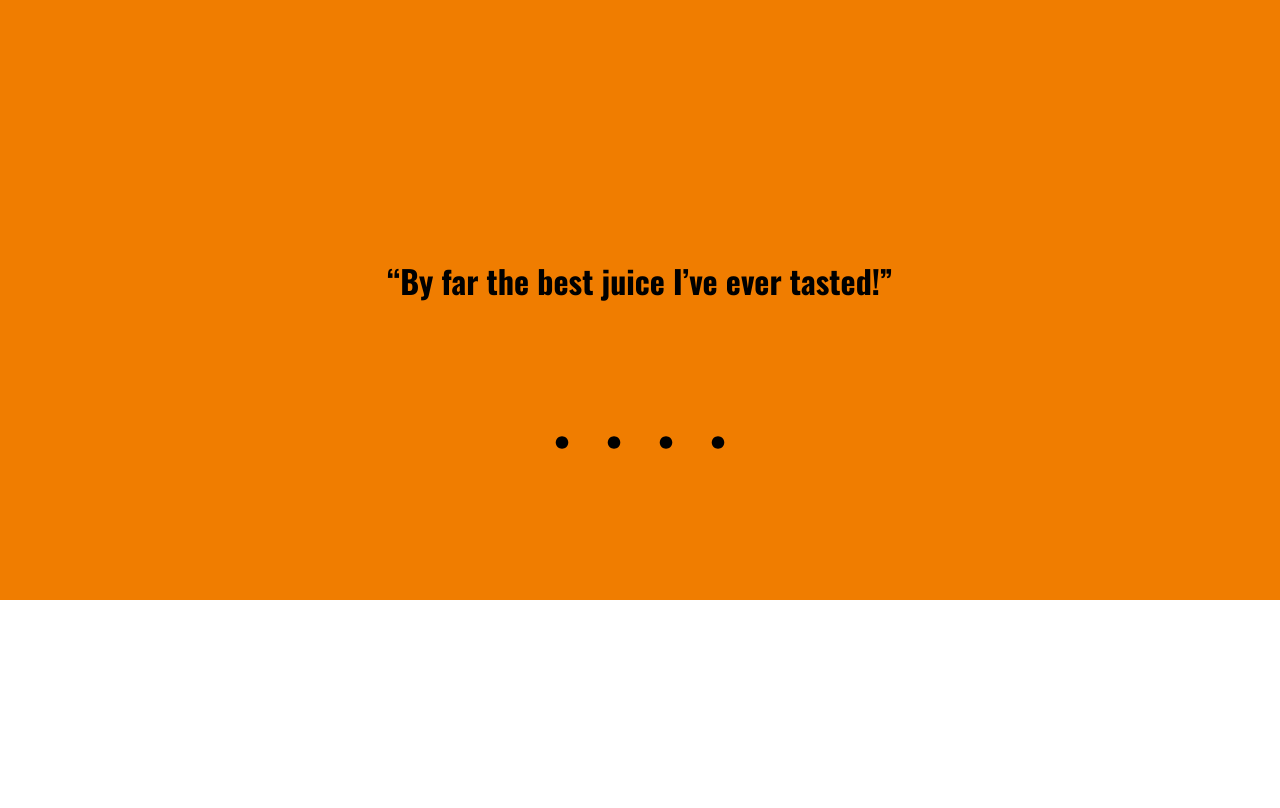
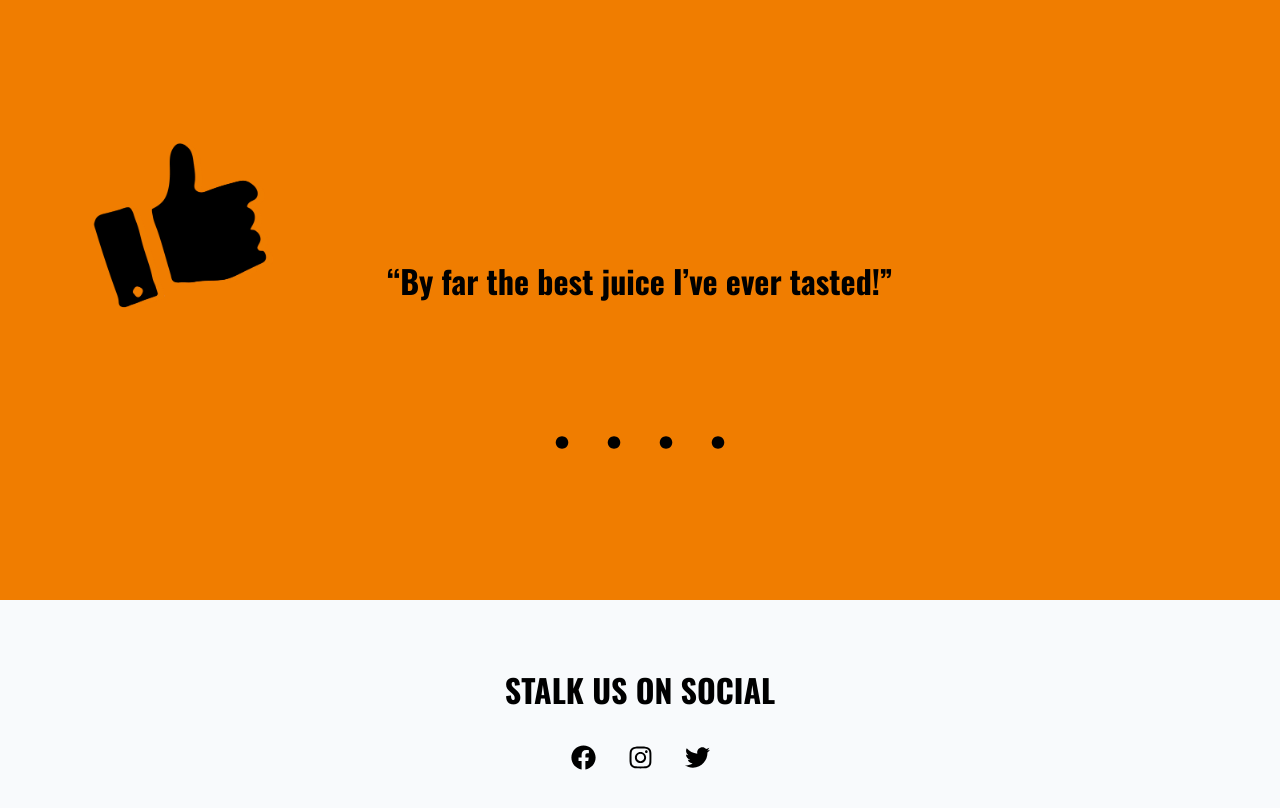
Before and after one commit to Hassene-Belhaj/React-Framer-Motion-Animation, a React (Vite) app: page / in a window 1280 px wide. Shown: the part 2660-3468 px from the top of the page. Before the commit the page ends 3340 px from the top, so only its background shows below. Built offline with nearby package versions, Linux system fonts and the light colour scheme.

Commit message:
update & add sectionFour

```diff
--- a/src/App.jsx
+++ b/src/App.jsx
@@ -7,6 +7,7 @@ import { NavLinks1, NavLinks2, SliderData, TextBanner, TextBanner2 } from './Dat
 import Slider from './Components/Section/Slider'
 import Navbar from './Components/Navbar/Navbar'
 import { BrowserRouter as Router } from 'react-router-dom'
+import SectionFour from './Components/Section/SectionFour'
 
 const GlobalStyle = createGlobalStyle`
 *{
@@ -42,6 +43,7 @@ const App = () => {
   <SectionThree />
   <SectionTwo TextBanner={TextBanner2} />
   <Slider SliderData={SliderData}/>
+  <SectionFour />
 </Container>
 </Router>
 
--- a/src/Components/Navbar/Navbar.jsx
+++ b/src/Components/Navbar/Navbar.jsx
@@ -127,17 +127,16 @@ const Navbar = ({NavLinks1,NavLinks2}) => {
           <FirstNav>
             {NavLinks1.map((item,key)=>{
                 return (
-                    <>
-                    <LinkItem key={key} style={{marginLeft:"3rem"}}>{item.link}</LinkItem></>
+                    <LinkItem key={key} style={{marginLeft:"3rem"}}>{item.link}</LinkItem>
                     )
                 })}
         </FirstNav>
        <SecondNav>
        {NavLinks2.map((item,key)=>{
            return (
-               <>
+
                 <LinkItem  key={key} style={{marginLeft:"3rem"}}>{item.link}</LinkItem>
-                </>
+
                     )
                 })}
         </SecondNav>
--- /dev/null
+++ b/src/Components/Section/SectionFour.jsx
@@ -0,0 +1,63 @@
+import React from 'react'
+import { styled } from 'styled-components'
+import { FaFacebook,FaInstagram,FaTwitter } from 'react-icons/fa'
+import { Link } from 'react-router-dom'
+
+
+const Container  = styled.div`
+margin: auto;
+width: 100%;
+height: 30vh;
+display: flex;
+justify-content: center;
+align-items: center;
+
+`
+
+const Div  = styled.div`
+/* margin: 0 auto 5rem auto ; */
+background: #f8fafc;
+width: 100%;
+height: 100%;
+text-align: center;
+display: flex;
+flex-direction: column;
+justify-content: center;
+h4 {
+font-size    : 2rem ;
+}
+`
+const SociaIcons = styled.div`
+margin-top: 2rem;
+width: 100% ;
+height: auto;
+`
+const LinkItem = styled(Link)`
+text-decoration: none;
+`
+
+
+
+const SectionFour = () => {
+  return (
+    <Container>
+        <Div>
+       <h4>STALK US ON SOCIAL</h4>
+        <SociaIcons>
+            <LinkItem>
+                <FaFacebook  size={25} color='#000' />
+            </LinkItem>
+            <LinkItem>
+          <FaInstagram style={{marginLeft:"2rem"}} size={25} color='#000'  />
+            </LinkItem>
+          <LinkItem>
+            <FaTwitter style={{marginLeft:"2rem"}} size={25}  color='#000' />
+          </LinkItem>
+
+        </SociaIcons>
+        </Div>
+    </Container>
+    )
+}
+
+export default SectionFour
--- a/src/Components/Section/Slider.jsx
+++ b/src/Components/Section/Slider.jsx
@@ -11,8 +11,23 @@ height: 80vh;
 display: flex;
 justify-content: center;
 align-items: center;
-margin:0 auto 5rem auto;
+margin:0 auto 0 auto;
 background: #F07D00;
+position: relative;
+`
+
+const ThumbsUp = styled.div`
+position: absolute;
+top: 25%;
+left: 5rem;
+display: flex;
+width: auto;
+img{
+  max-width : 20%;
+  object-fit :cover ;
+}
+
+
 `
 
 const SlideDiv = styled.div`
@@ -73,15 +88,18 @@ return () => clearTimeout(timeout)
 
 },[index])
 
-
+console.log(SliderData.length);
 
 
 const nextSlide = () => {
-  const curr = index === SliderData.length - 1;
-  setIndex(curr ? 0 : index + 1)
-};
+const curr = index === SliderData.length -1
+setIndex(curr ? 0 : index + 1)
+}
 
-
+// const prevslide = () => {
+//  const curr = index === 0
+//  setIndex(curr ? SliderData.length - 1 : index - 1)
+// }
 
 
 
@@ -92,6 +110,9 @@ setIndex(i)
 
   return (
    <Container>
+    <ThumbsUp>
+      <img src="thumpsup.webp" alt="" />
+    </ThumbsUp>
      <SlideDiv>
        <DivText
           variants={{
@@ -106,7 +127,6 @@ setIndex(i)
             duration : 2 ,
             delay : 0.5,
         }}
-
 
        >
         <h3>{SliderData[index].text} </h3>
```
Also changed, not shown: public/thumpsup.webp (added).
